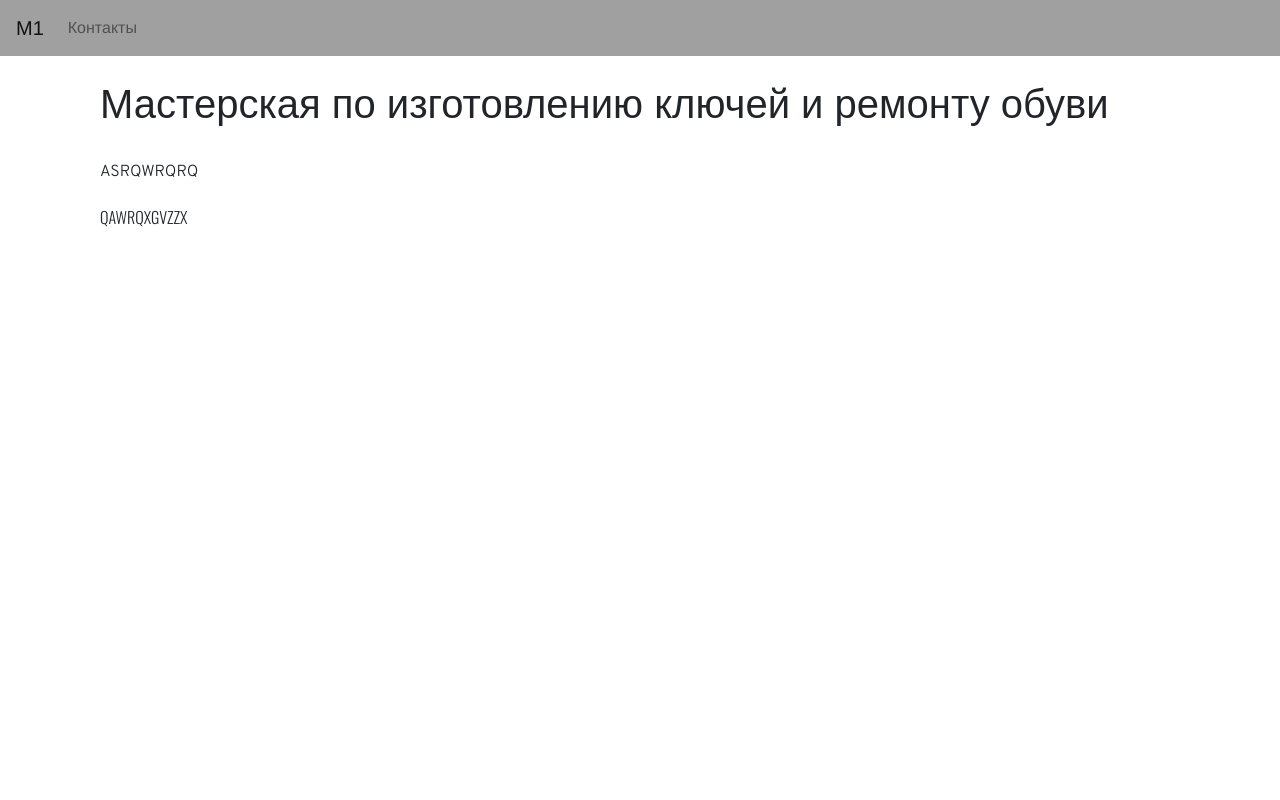
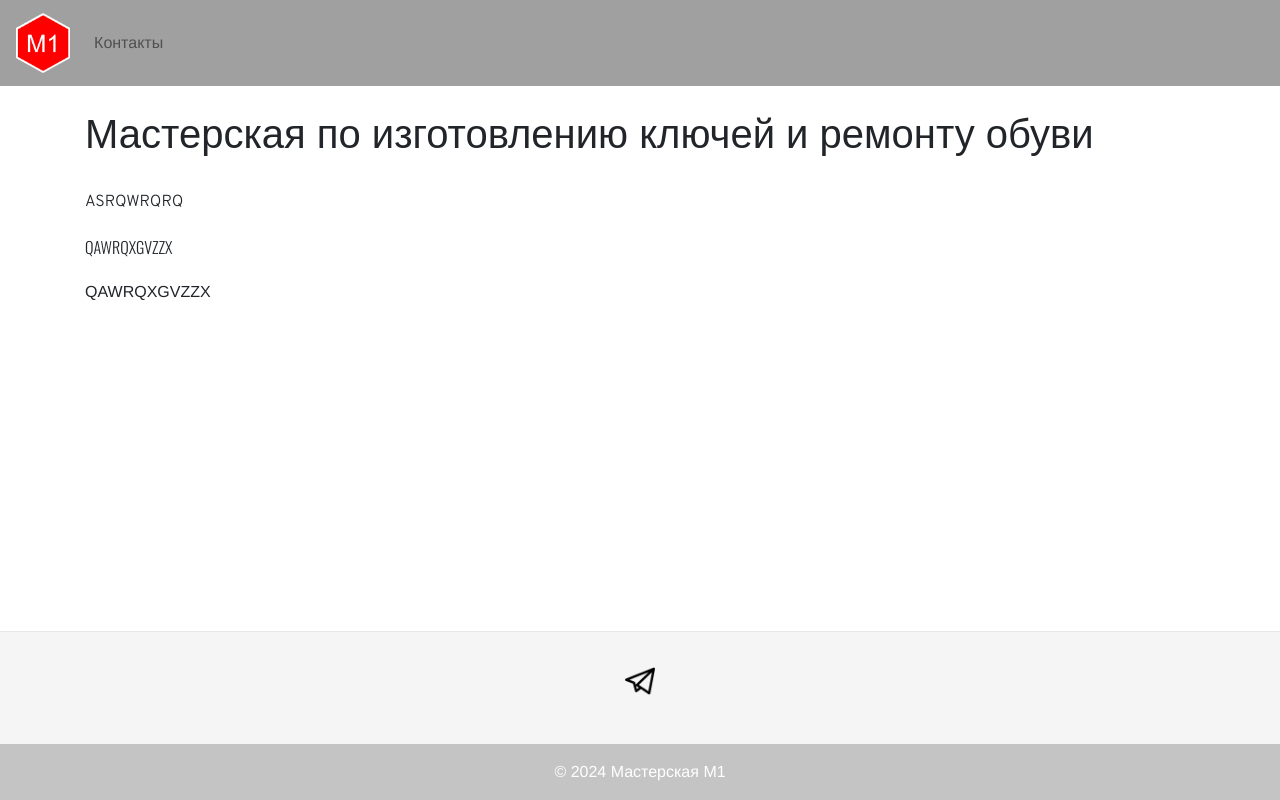
Before and after one commit to mbgoodguy/M1, a Django app: page /home/ in a window 1280 px wide. Run offline with Django 5.2, Linux system fonts and the light colour scheme; some libraries are stand-ins or nearby versions.

Commit message:
Edit templates

```diff
--- a/templates/base.html
+++ b/templates/base.html
@@ -4,6 +4,7 @@
 <html lang="en">
 
 <head>
+    <meta name="viewport" content="width=device-width, initial-scale=1.0">
     <link rel="shortcut icon" href="http://127.0.0.1:8000/static/favicon.ico" type="image/x-icon">
     <title>{% block title %}{% endblock %}</title>
 
@@ -11,7 +12,6 @@
     <link rel="stylesheet" href="https://stackpath.bootstrapcdn.com/bootstrap/4.5.0/css/bootstrap.min.css"
           integrity="sha384-9aIt2nRpC12Uk9gS9baDl411NQApFmC26EwAOH8WgZl5MYYxFfc+NcPb1dKGj7Sk" crossorigin="anonymous">
     <link rel="stylesheet" href="{% static 'base.css' %}" type="text/css">
-
 
 
     <!-- JS, Popper.js, and jQuery -->
@@ -28,7 +28,9 @@
 </head>
 <body>
 <nav class="navbar navbar-expand-lg navbar-light" style="background-color: #7f7f7fbd;">
-    <a class="navbar-brand" href="{% url 'home' %}">M1</a>
+    <a class="navbar-brand" href="{% url 'home' %}">
+        <img src="{% static 'logo.png' %}" alt="..." height="60">
+    </a>
 
     <!-- Navbar toggler for mobile -->
     <button class="navbar-toggler" type="button" data-toggle="collapse" data-target="#navbarNav"
@@ -64,5 +66,27 @@
 </div>
 
 </body>
+<footer class="bg-body-tertiary text-center text-white">
+    <!-- Grid container -->
+    <div class="container p-4 pb-0">
+        <!-- Section: Social media -->
+        <section class="mb-4">
+            <!-- Telegram -->
+            <a class="social-icon" href="https://">
+                <img src="{% static 'tg_icon.png' %}" alt="..." height="30">
+            </a>
+        </section>
+
+    </div>
+    <!-- Grid container -->
+
+    <!-- Copyright -->
+    <div
+            class="text-center p-3"
+            style="background-color: rgba(0, 0, 0, 0.2);">
+            © 2024 Мастерская М1
+    </div>
+    <!-- Copyright -->
+</footer>
 
 </html>
--- a/templates/home.html
+++ b/templates/home.html
@@ -4,10 +4,11 @@
 
 {% block content %}
 
-<div class="container mt-4">
+<div class="container-xxl">
        <h1 class="">Мастерская по изготовлению ключей и ремонту обуви</h1>
        <p class="overpass">ASRQWRQRQ</p>
        <p class="oswald">QAWRQXGVZZX</p>
+       <p class="my-custom-font">QAWRQXGVZZX</p>
 </div>
 
 {% endblock %}
--- a/workshop/static/base.css
+++ b/workshop/static/base.css
@@ -8,23 +8,23 @@
 
 
 body {
-    margin:0;
-    padding:0;
+    margin-bottom: 130px;
+    padding-bottom: 100px;
     font-family:helvetica, sans-serif;
 }
 
 .overpass {
   line-height: 1.8;
   font-family: "Overpass", sans-serif;
-  font-optical-sizing: auto;
   font-weight: 300;
+  /*font-size: 30px;*/
   /*color: red;*/
 }
 
 .oswald {
   font-family: "Oswald", sans-serif;
-  font-optical-sizing: auto;
   font-weight: 300;
+  /*font-size: 30px;*/
   /*color: green;*/
 }
 
@@ -310,3 +310,19 @@ img.user-detail {
     padding: 10px;
     background: blue;
 }
+
+footer {
+    position: fixed;
+    bottom: 0;
+    width: 100%;
+    background-color: #f5f5f5;
+    border-top: 1px solid #e7e7e7;
+    padding: 10px 0 0 0; /* Убираем верхний внутренний отступ */
+    left: 0;
+}
+
+
+/* CSS для основного контейнера */
+.container {
+    margin-bottom: 0px; /* Увеличиваем нижний отступ контейнера, чтобы контент не перекрывался футером */
+}
```
Also changed, not shown: templates/contacts.html (+2 -2 lines), workshop/static/logo.png (added), workshop/static/tg_icon.png (added).
